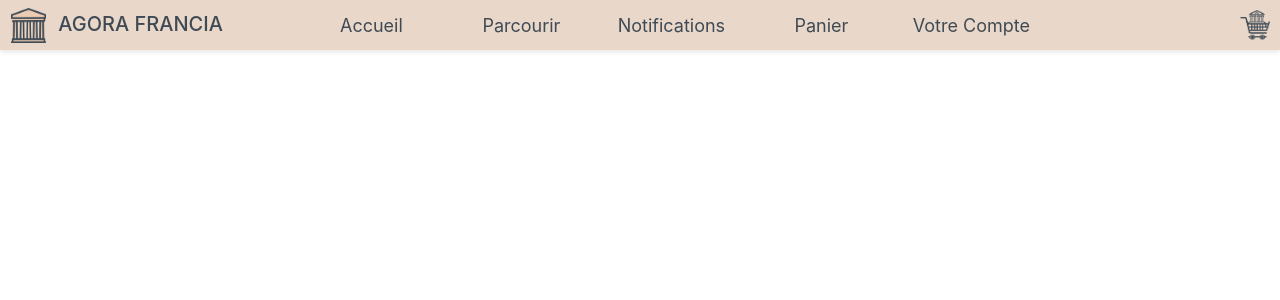
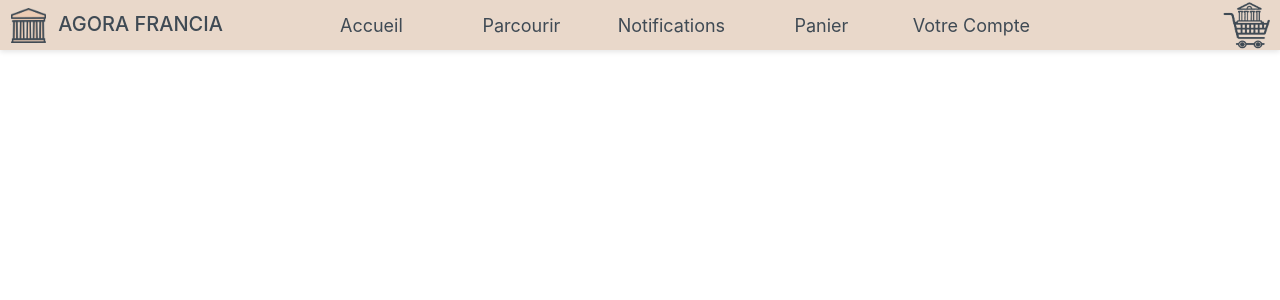
Before and after one commit to rlouazon/ING2-TD14-GR3_PJ-PISCINE_AgoraFrancia, a PHP site: page / in a window 1280 px wide. Shown: the top 300 px of the page. Run offline with PHP 8.4, Linux system fonts and the light colour scheme.

Commit message:
Fix bug pannier

```diff
--- a/CSS/header.css
+++ b/CSS/header.css
@@ -16,8 +16,8 @@ h2 {
 }
 
 .panier {
-    width: 30px;
-    height: 30px;
+    width: 47px;
+    height: 47px;
     float: right;
 }
 
```
